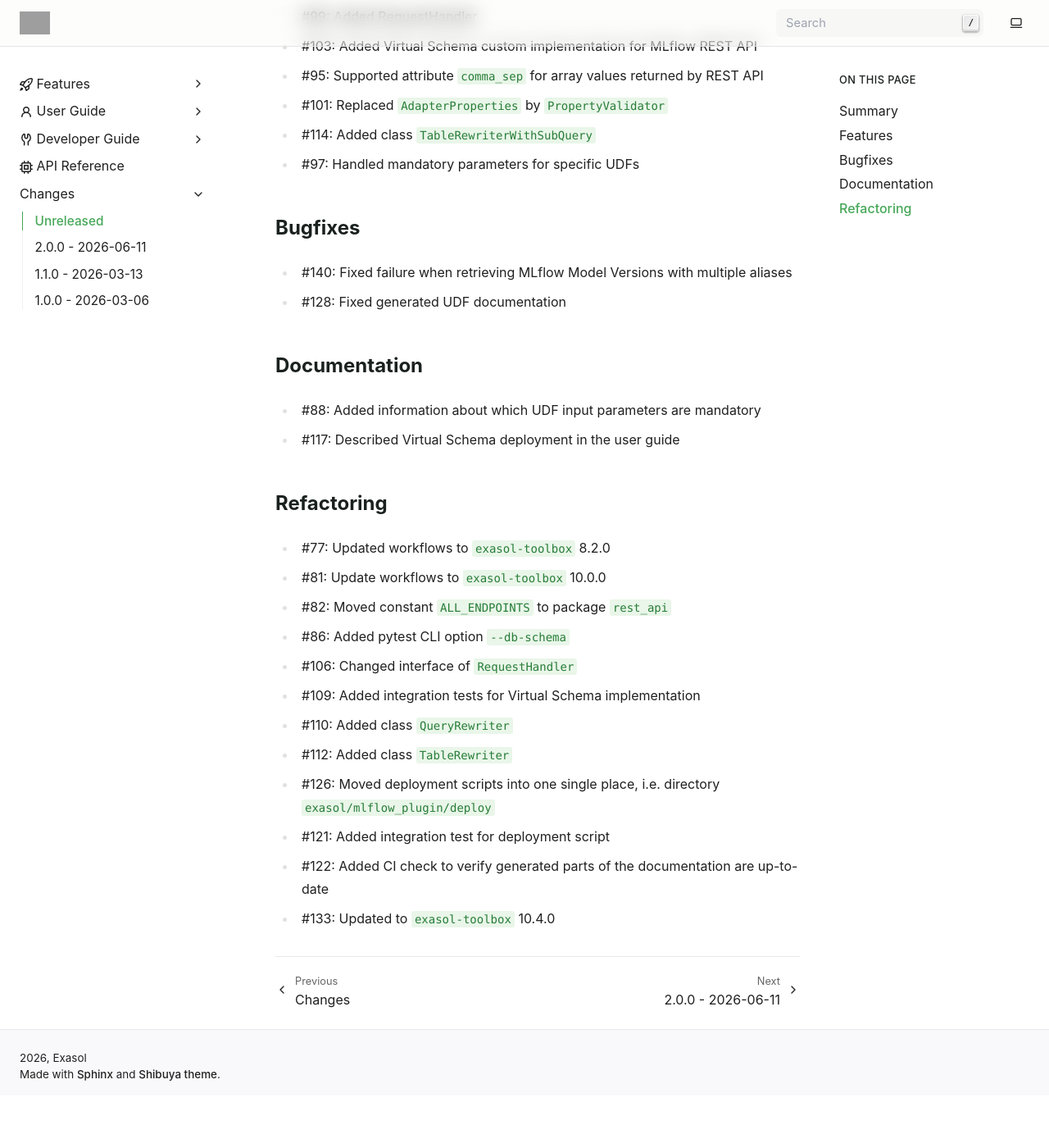
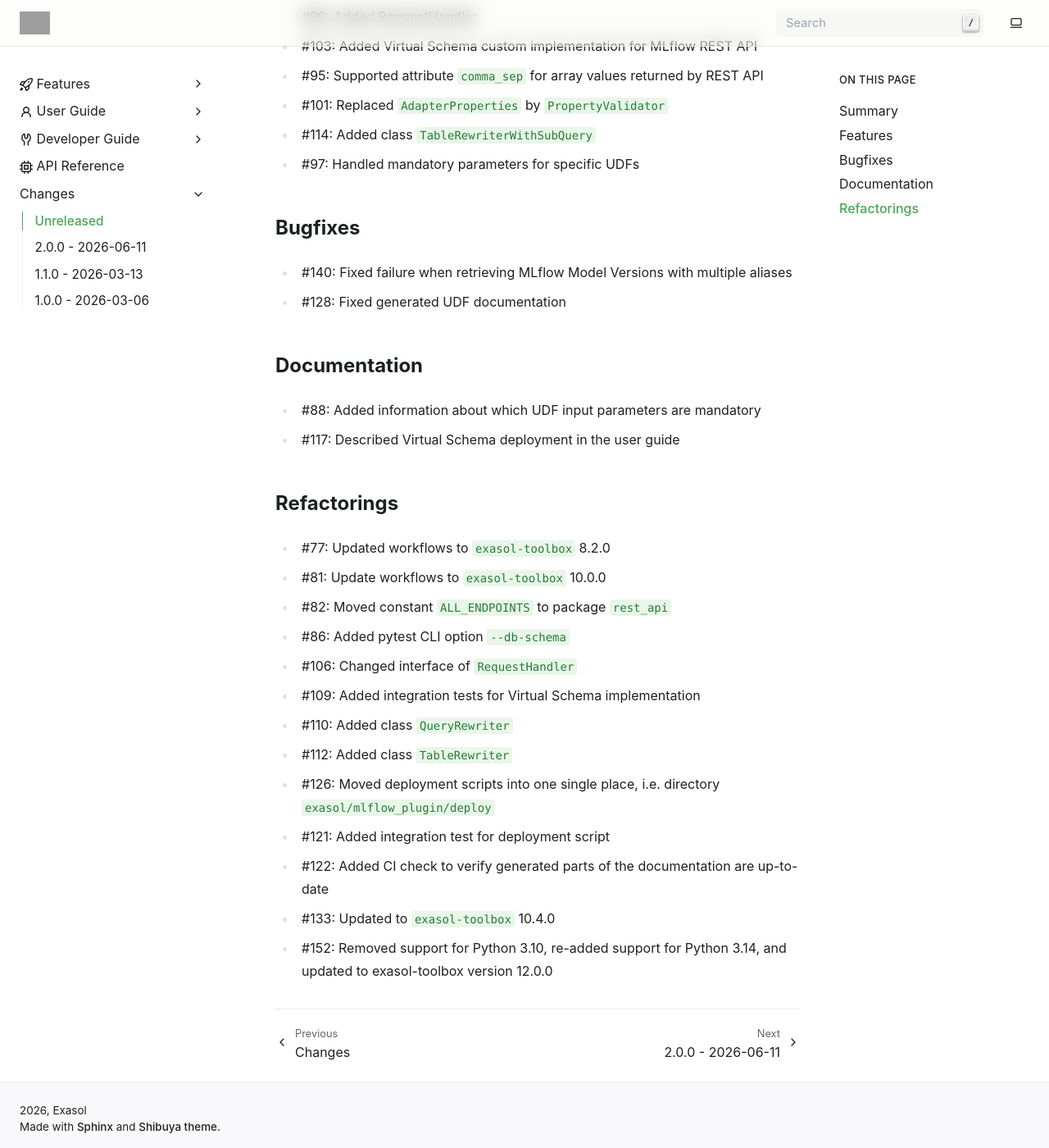
Before and after one commit to exasol/mlflow-plugin, a Sphinx documentation site: the page built from doc/changes/unreleased.md, in a window 1280 px wide and 1400 px high, scrolled down 558 px. Shown: the whole window at 82% size. Built offline with Sphinx 7.4.7, drawn with Linux system fonts in a browser that asks for light colours; pages that are not in the unit, such as notebooks, are missing from menus; before the commit the page ends 1894 px from its top, so only the background shows below that; grey boxes are pictures that could not be loaded.

Commit message:
Add changelog entry

```diff
--- a/doc/changes/unreleased.md
+++ b/doc/changes/unreleased.md
@@ -27,7 +27,7 @@ This release adds support for accessing the MLflow REST API via an Exasol Virtua
 * #88: Added information about which UDF input parameters are mandatory
 * #117: Described Virtual Schema deployment in the user guide
 
-## Refactoring
+## Refactorings
 
 * #77: Updated workflows to `exasol-toolbox` 8.2.0
 * #81: Update workflows to `exasol-toolbox` 10.0.0
@@ -41,3 +41,4 @@ This release adds support for accessing the MLflow REST API via an Exasol Virtua
 * #121: Added integration test for deployment script
 * #122: Added CI check to verify generated parts of the documentation are up-to-date
 * #133: Updated to `exasol-toolbox` 10.4.0
+* #152: Removed support for Python 3.10, re-added support for Python 3.14, and updated to exasol-toolbox version 12.0.0
```
